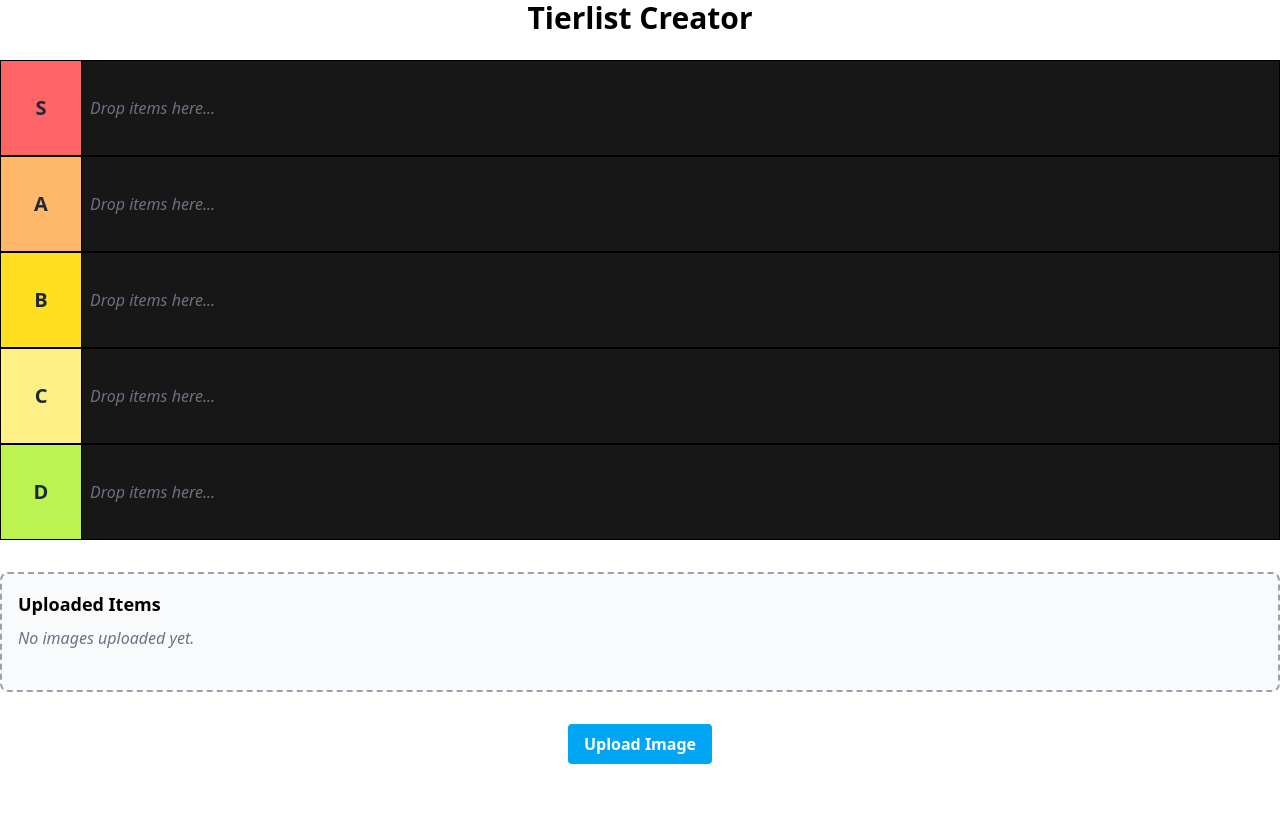
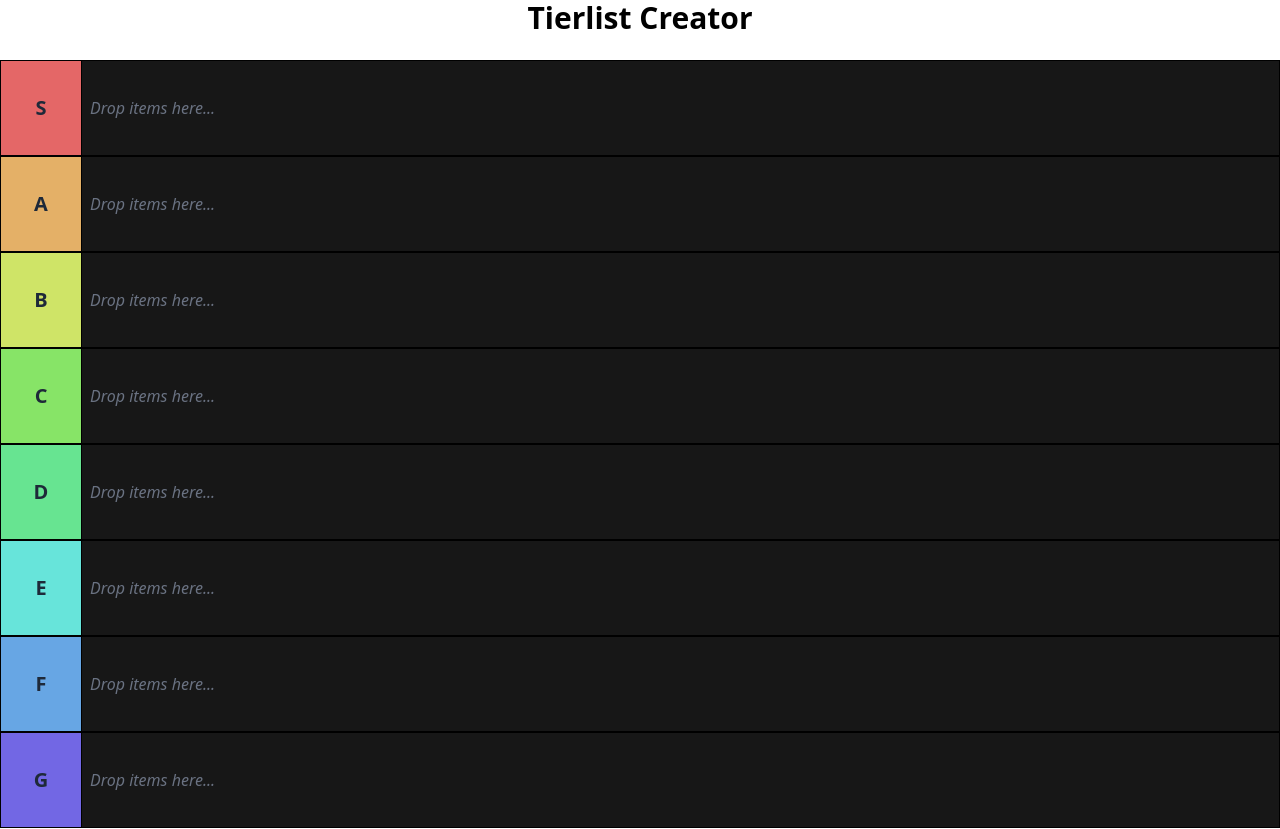
Before and after one commit to XYQuadrat/tiernow, a SvelteKit app: page / in a window 1280 px wide. Shown: the top 829 px of the page. Before the commit the page ends 800 px from the top, so only its background shows below. Built offline with nearby package versions, Linux system fonts and the light colour scheme.

Commit message:
Dynamically handle tiercolor

```diff
--- a/src/routes/+page.svelte
+++ b/src/routes/+page.svelte
@@ -1,32 +1,37 @@
-<script>
+<script lang>
   /**
    * @type {string[]}
    */
   let uploadedImages = [];
 
+  /**
+ * @param {Event} event
+ */
 function handleUpload(event) {
-
-    const files = Array.from(event.target.files);
+  const input = /** @type {HTMLInputElement} */ (event.target);
+  const files = Array.from(input.files || []);
   uploadedImages = files.map(file => URL.createObjectURL(file));
 }
 
-  const tiers = [
-    { label: 'S', color: 'bg-red-400' },
-    { label: 'A', color: 'bg-orange-300' },
-    { label: 'B', color: 'bg-yellow-300' },
-    { label: 'C', color: 'bg-yellow-200' },
-    { label: 'D', color: 'bg-lime-300' }
-  ];
+  const tiers = ['S', 'A', 'B', 'C', 'D', 'E', 'F', 'G'];
+
+  function getTierColor(index) {
+    const hue = (index * 35) % 360;
+    return `hsl(${hue}, 70%, 65%)`;
+  }
 </script>
 
 <h1 class="text-3xl font-bold text-center mb-6">Tierlist Creator</h1>
 
 <!-- Tier rows -->
 <div class="flex flex-col">
-  {#each tiers as tier}
+  {#each tiers as label, i}
   <div class="grid grid-cols-[80px_1fr] h-24 border border-black">
-      <div class={`flex items-center justify-center text-xl font-bold text-gray-800 ${tier.color}`}>
-        {tier.label}
+    <div
+      class="flex items-center justify-center text-xl font-bold text-gray-800"
+      style="background-color: {getTierColor(i)}"
+    >
+      {label}
     </div>
     <div class="bg-neutral-900 border-l border-black p-2 flex items-center gap-2 overflow-x-auto">
       <!-- Dropped items will go here -->
@@ -35,7 +40,6 @@
   </div>
 {/each}
 </div>
-
 
 <!-- Uploaded items box -->
 <div class="mt-8 border-2 border-dashed border-gray-400 rounded-lg p-4 mb-6 min-h-[120px] bg-gray-50">
```
Lines whose indentation alone changed are shown as unchanged.
